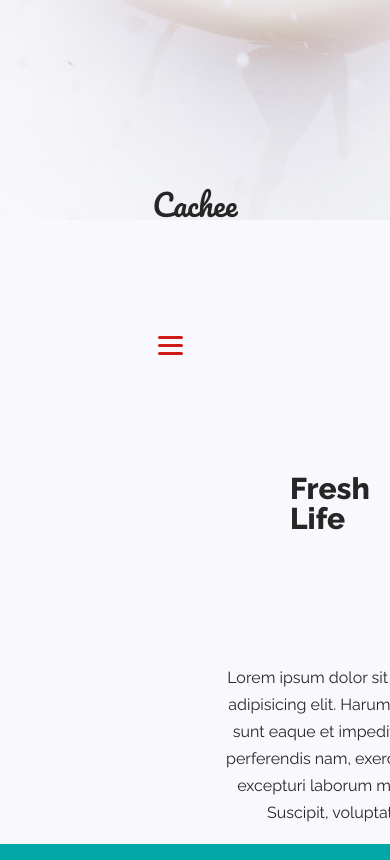
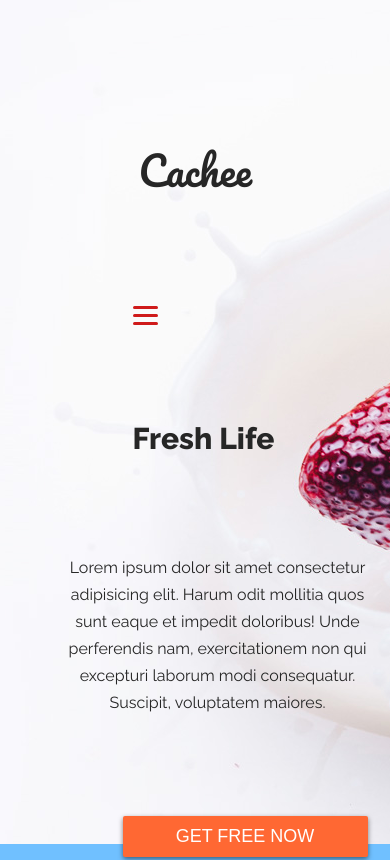
Before and after one commit to Rawcode73/Cachee, a plain HTML site: page index.html in a window 390 px wide. Shown: the top 860 px of the page. Drawn offline with Linux system fonts and the light colour scheme.

Commit message:
Responsive 1024 done

```diff
--- a/css/responsive-style.css
+++ b/css/responsive-style.css
@@ -1,7 +1,67 @@
+
 @media (max-width: 1024px) {
-  .suscribe p {
-    width: 400px;
+
+  a.logo {
+    font-size: 40px;
   }
+  .header {
+    padding: 50px;
+  }
+
+  .about {
+    background: #01a7a7 url(../images/about-bg.png) no-repeat 200px right;
+    background-position: 100% 50%;
+    margin-top: 0px;
+    display: flex;
+    width: 100%;
+    height: 100vh;
+    padding: 0 100px;
+
+  }
+
+
+  .about-content {
+    display: flex;
+    flex-wrap: wrap ;
+    flex-direction: column;
+    color: black;
+
+  }
+.about-content h2 {
+  color: black;
+}
+
+.services-content {
+  margin-left: 50px;
+}
+
+.services {
+  background-position: 90% 50%;
+}
+
+.suscribe {
+  padding-top: 40px ;
+}
+
+.title-suscribe {
+  font-size: 50px;
+
+
+}
+.suscribe p {
+  width: 450px;
+  letter-spacing: 2px;
+  line-height: 30px;
+
+}
+
+input {
+  padding: 10px;
+  width: 550px;
+  border: 1px solid var(--grey);
+  border-radius: 3px;
+}
+
 }
 
 @media (max-width: 475px) {
@@ -13,19 +73,76 @@
     width: 300px;
   }
 
-  .logo {
-    font-size: 30px;
-    margin-top: 70px;
+  html {
+  scroll-behavior: smooth;
+  font-family: var(--font);
+}
+
+  .header {
+
+    display: flex;
+    flex-direction: column;
+    align-items: center;
+        position: absolute;
+
+
+
   }
 
-  .header {
-    padding: 20px;
-    background-position: 65% 500%;
+  .header-nav {
+
+  padding: 0px 20px;
+
   }
 
-  .header-content {
-    margin-top: 10vh;
-  }
+.logo {
+
+
+
+}
+
+
+
+.header-content {
+  margin-top: 2vh;
+  margin-left: 0rem;
+}
+
+.header-content h1,
+.header-content p {
+  margin: 0px;
+  color: var(--grey);
+}
+
+.header-content p {
+  width: 350px;
+  line-height: 27px;
+}
+
+.header-content button {
+  padding: 10px 20px;
+  background: var(--red);
+  display: relative;
+  margin-left: 80px;
+  color: white;
+  border-radius: 2px;
+  cursor: pointer;
+  box-shadow: 0px 2px 5px 0 rgba(0, 0, 0, 0.5);
+  text-transform: uppercase;
+  font-size: large;
+}
+
+
+
+
+
+
+
+
+
+
+
+
 
   .header-content h1 {
     padding-right: 0px;
--- a/css/style.css
+++ b/css/style.css
@@ -114,13 +114,13 @@ a {
   width: 50px;
   height: 50px;
   display: flex;
-
+  margin-right: 40px;
   flex-direction: column;
   cursor: pointer;
   gap: 5px;
   justify-content: center;
   align-items: center;
-  margin-left:50px ;
+
 }
 
 
@@ -139,7 +139,7 @@ a {
 }
 
 .about {
-  background: #01a7a7 url(../images/about-bg.png) no-repeat 250px center;
+  background: #01a7a7 url(../images/about-bg.png) no-repeat 200px center;
   width: 100%;
   height: 100vh;
   padding: 0 150px;
```
